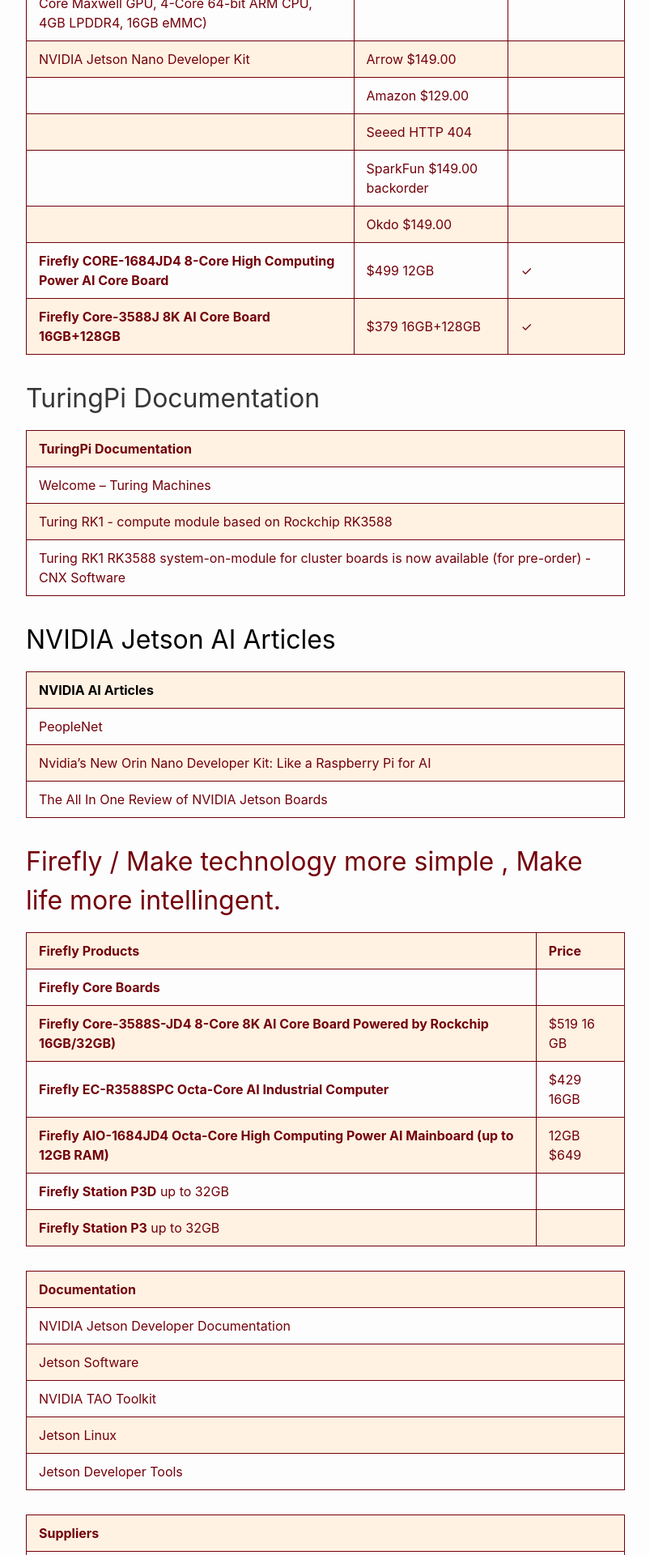
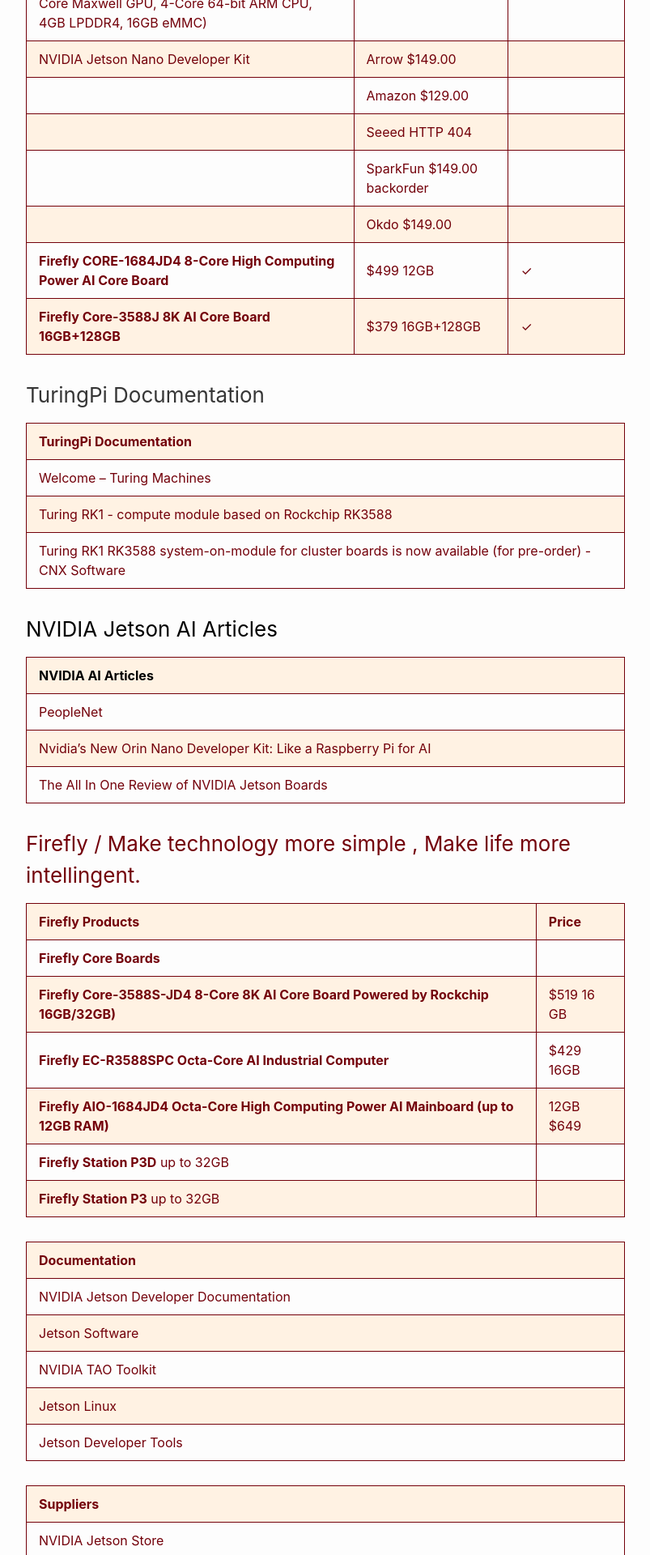
Before and after one commit to RalphHightower/RalphHightower, a Jekyll site: the page built from HardwareProjects.md, in a window 1280 px wide. Shown: the part 4480-6400 px from the top of the page at 81% size, without its empty margins (238-1041 px from the left). Built offline with Jekyll 4.4.1, drawn with Linux system fonts in a browser that asks for light colours; our own code applies the rules of GitHub Pages for plain Markdown files.

Commit message:
[docs](doc): adjust header levels

```diff
--- a/HardwareProjects.md
+++ b/HardwareProjects.md
@@ -82,7 +82,7 @@ Expansion options
 | **[Firefly CORE-1684JD4 8-Core High Computing Power AI Core Board](https://www.firefly.store/goods.php?id=173)** | [$499 12GB](https://www.firefly.store/goods.php?id=173) | ✓ |
 | **[Firefly Core-3588J 8K AI Core Board 16GB+128GB](https://www.firefly.store/goods.php?id=162)** | [$379 16GB+128GB](https://www.firefly.store/goods.php?id=162) | ✓ |
 
-## TuringPi Documentation
+### TuringPi Documentation
 
 | TuringPi Documentation |
 |---|
@@ -90,7 +90,7 @@ Expansion options
 | [Turing RK1 - compute module based on Rockchip RK3588](https://turingpi.com/product/turing-rk1/ ) |
 | [Turing RK1 RK3588 system-on-module for cluster boards is now available (for pre-order) - CNX Software](https://www.cnx-software.com/2023/07/28/turing-rk1-rk3588-system-on-module-for-cluster-boards/ ) |
 
-## [NVIDIA Jetson AI Articles]()
+### [NVIDIA Jetson AI Articles]()
 
 | [NVIDIA AI Articles]() |
 |----|
@@ -98,7 +98,7 @@ Expansion options
 | [Nvidia’s New Orin Nano Developer Kit: Like a Raspberry Pi for AI](https://www.tomshardware.com/news/nvidias-new-orin-nano-developer-kit-like-a-raspberry-pi-for-ai) |
 | [The All In One Review of NVIDIA Jetson Boards](https://www.iotworlds.com/the-all-in-one-review-of-nvidia-jetson-boards/) |
 
-## [Firefly / Make technology more simple , Make life more intellingent.](https://en.t-firefly.com/ )
+### [Firefly / Make technology more simple , Make life more intellingent.](https://en.t-firefly.com/ )
 
 | Firefly Products | Price |
 |----|---|
```
